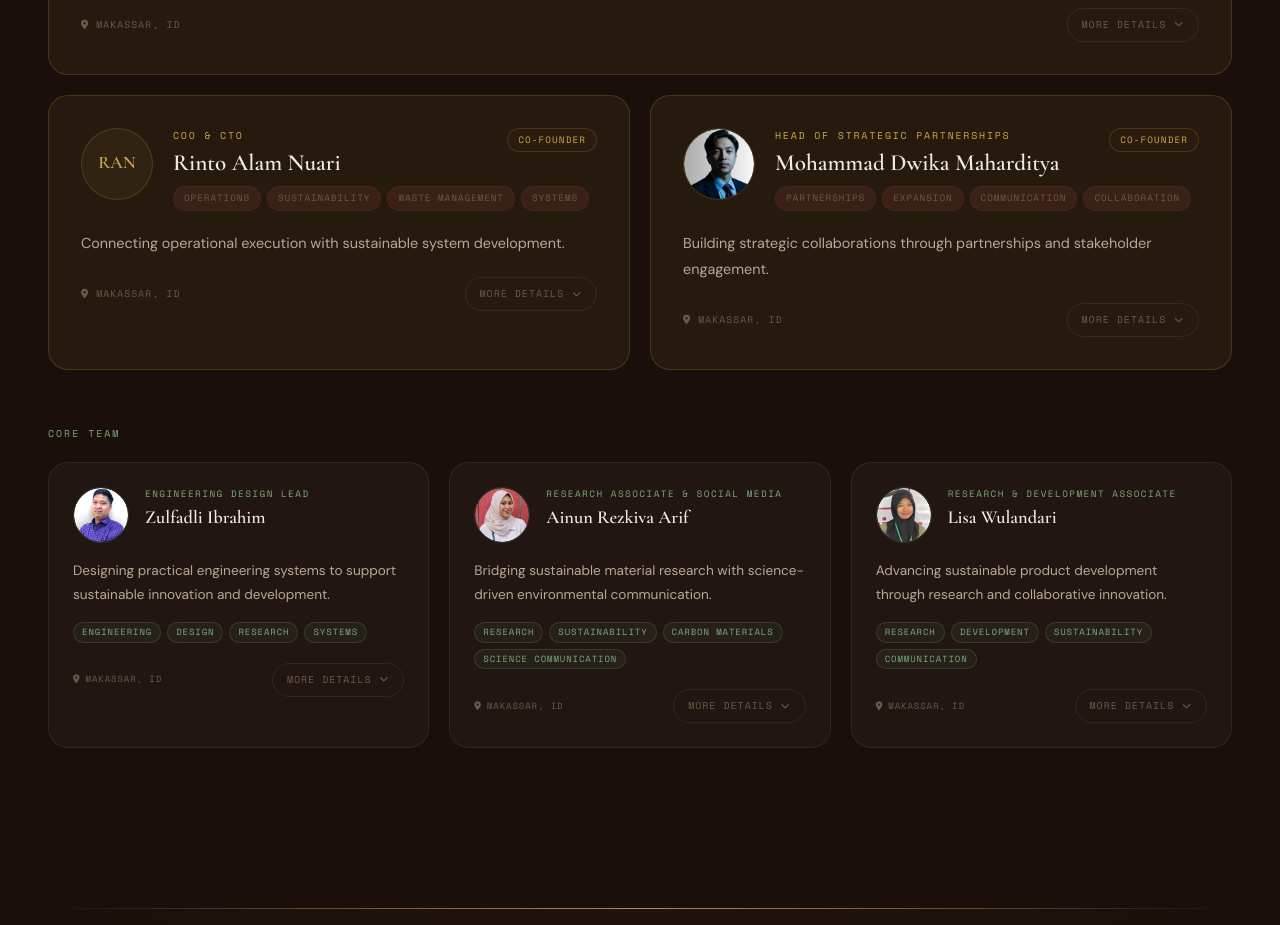
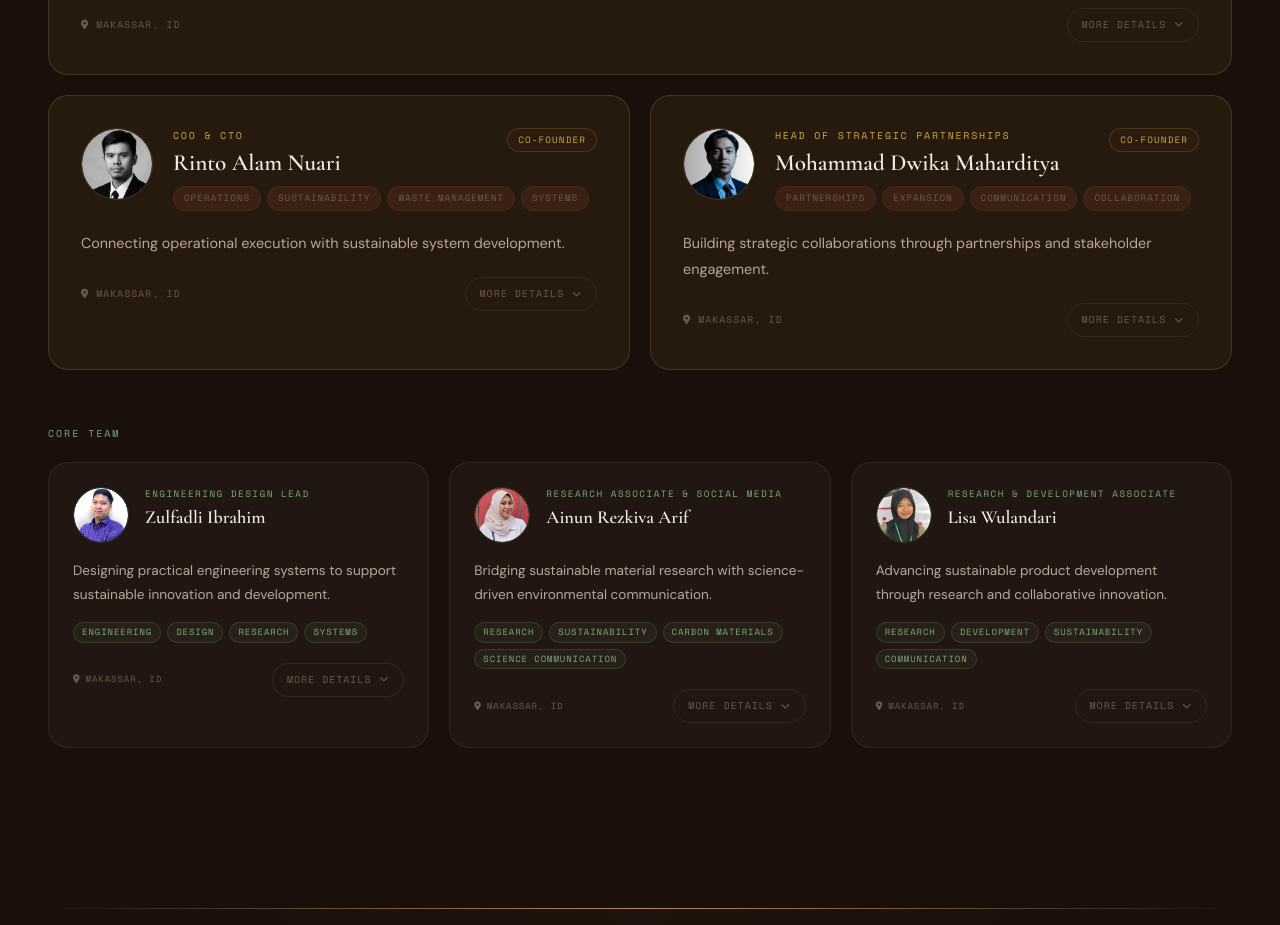
Before and after one commit to rebru-id/Website, a Next.js app: page /about in a window 1280 px wide. Shown: the part 2480-3405 px from the top of the page. Built offline with nearby package versions, Linux system fonts and the light colour scheme.

Commit message:
fix : request-deck (alam.png)

```diff
--- a/src/constants/team.ts
+++ b/src/constants/team.ts
@@ -68,7 +68,7 @@ export const FOUNDERS: TeamMember[] = [
     name: "Rinto Alam Nuari",
     role: "COO & CTO",
     location: "Makassar, ID",
-    photo: null, // ganti dengan "/team/alam.jpg"
+    photo: "/team/alam.png",
     initials: "RAN",
     tagline:
       "Connecting operational execution with sustainable system development.",
```
Also changed, not shown: public/team/alam.png (added).
